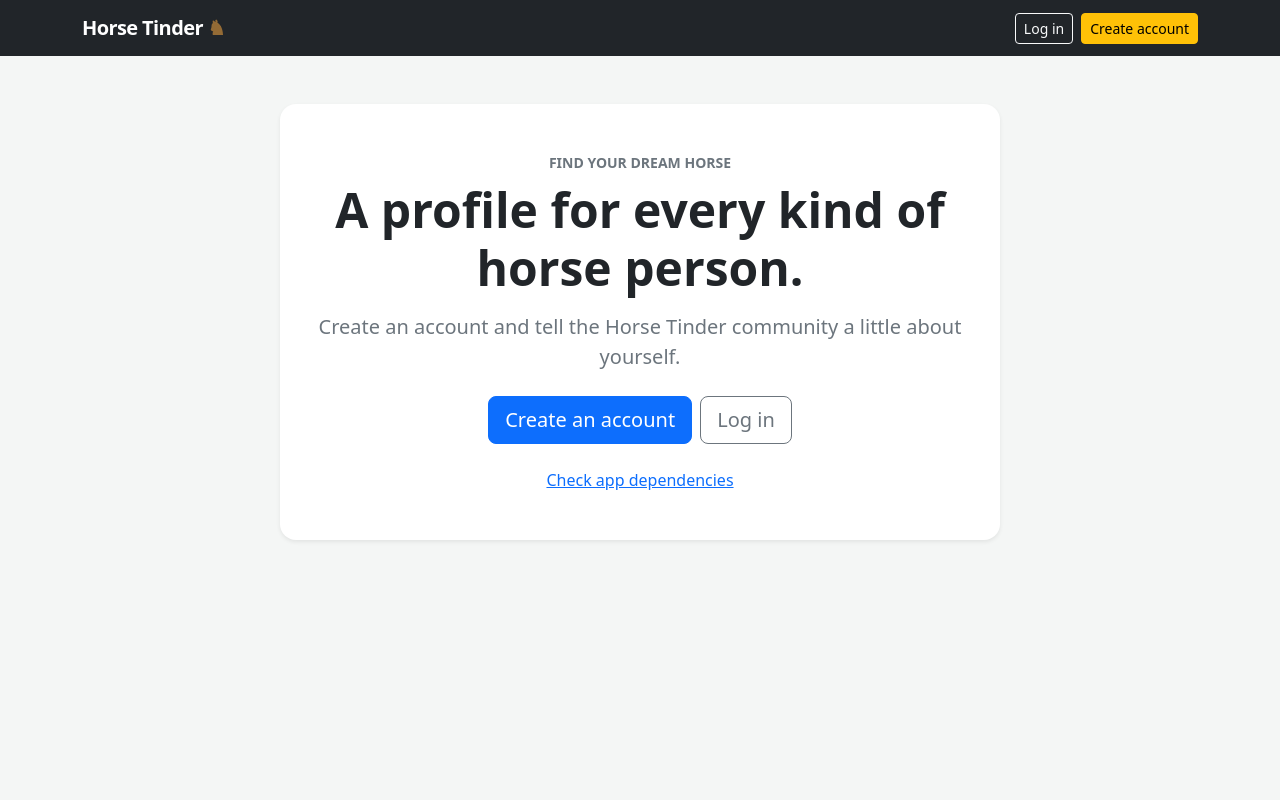
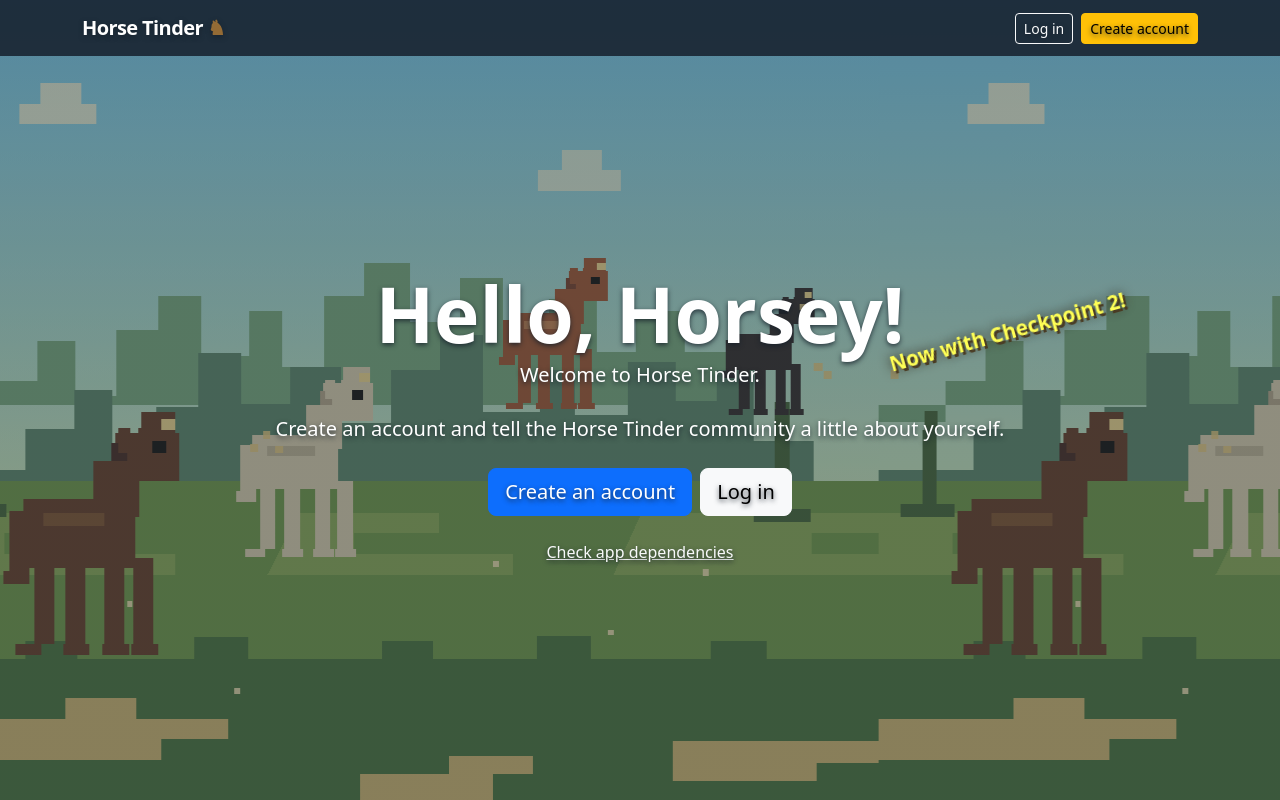
Before and after one commit to HenrikAckler/cs408-horse-tinder, a Flask app: page / in a window 1280 px wide. Run offline with Flask 3, Linux system fonts and the light colour scheme; some libraries are stand-ins or nearby versions.

Commit message:
cp2 done and deployed

```diff
--- a/templates/base.html
+++ b/templates/base.html
@@ -10,10 +10,56 @@
     .navbar-brand { font-weight: 750; letter-spacing: -.03em; }
     .page-card { max-width: 720px; margin-inline: auto; }
     .horse-mark { color: #946b35; }
+    .landing-body {
+      color: white;
+      background-image: linear-gradient(#14202a55, #14202a55), url("{{ url_for('static', filename='images/horse-title-panorama.svg') }}");
+      background-size: auto, auto 100vh;
+      background-repeat: no-repeat, repeat-x;
+      background-position: center, 0 0;
+      animation: panorama-pan 180s linear infinite;
+      text-shadow: 0 2px 5px #17202acc;
+    }
+    .landing-body .navbar { background-color: #17212ddd !important; }
+    .landing-main {
+      min-height: calc(100vh - 56px);
+      display: flex;
+      flex-direction: column;
+      justify-content: center;
+      align-items: center;
+    }
+    .landing-hero { max-width: none; background: transparent; box-shadow: none !important; }
+    .hero-title {
+      position: relative;
+      font-size: clamp(4rem, 6vw, 7rem);
+      transform: translateY(-1.5rem);
+    }
+    .splash {
+      position: absolute;
+      top: calc(100% - 40px);
+      left: 100%;
+      width: max-content;
+      color: #ffff55;
+      font-size: clamp(1rem, 1.6vw, 1.75rem);
+      font-weight: 800;
+      text-shadow: 2px 3px 0 #493b23, 0 0 12px #312a1c;
+      transform: translateX(-50%) rotate(-16deg);
+      transform-origin: top center;
+      animation: bob 1.8s ease-in-out infinite alternate;
+    }
+    .hero-welcome { margin-top: -2rem !important; }
+    @keyframes bob {
+      to { transform: translateX(-50%) rotate(-14deg) scale(1.025); }
+    }
+    @keyframes panorama-pan {
+      to { background-position: center, -237.037vh 0; }
+    }
+    @media (prefers-reduced-motion: reduce) {
+      .landing-body, .splash { animation: none; }
+    }
   </style>
   {% block head %}{% endblock %}
 </head>
-<body>
+<body class="{% block body_class %}{% endblock %}">
   <nav class="navbar navbar-expand-sm navbar-dark bg-dark">
     <div class="container">
       <a class="navbar-brand" href="{{ url_for('index') }}">Horse Tinder <span class="horse-mark">♞</span></a>
@@ -32,7 +78,7 @@
       </div>
     </div>
   </nav>
-  <main class="container py-5">
+  <main class="container py-5 {% block main_class %}{% endblock %}">
     {% with messages = get_flashed_messages(with_categories=true) %}
       {% if messages %}
         <div class="page-card mb-4" aria-live="polite">
--- a/templates/index.html
+++ b/templates/index.html
@@ -1,18 +1,20 @@
 {% extends "base.html" %}
 {% block title %}Welcome | Horse Tinder{% endblock %}
+{% block body_class %}landing-body{% endblock %}
+{% block main_class %}landing-main{% endblock %}
 {% block content %}
-<section class="page-card text-center py-5 px-4 bg-white rounded-4 shadow-sm">
-  <p class="text-uppercase small fw-semibold text-secondary mb-2">Find your dream horse</p>
-  <h1 class="display-5 fw-bold">A profile for every kind of horse person.</h1>
-  <p class="lead text-secondary mt-3">Create an account and tell the Horse Tinder community a little about yourself.</p>
+<section class="page-card landing-hero text-center py-5 px-4">
+  <h1 class="display-3 fw-bold hero-title">Hello, Horsey!<span class="splash">Now with Checkpoint 2!</span></h1>
+  <p class="lead hero-welcome">Welcome to Horse Tinder.</p>
+  <p class="lead mt-4">Create an account and tell the Horse Tinder community a little about yourself.</p>
   {% if current_user %}
     <a class="btn btn-primary btn-lg mt-3" href="{{ url_for('profile') }}">View my profile</a>
   {% else %}
     <div class="d-flex flex-wrap justify-content-center gap-2 mt-4">
       <a class="btn btn-primary btn-lg" href="{{ url_for('register') }}">Create an account</a>
-      <a class="btn btn-outline-secondary btn-lg" href="{{ url_for('login') }}">Log in</a>
+      <a class="btn btn-light btn-lg" href="{{ url_for('login') }}">Log in</a>
     </div>
   {% endif %}
-  <p class="mt-4 mb-0"><a href="{{ url_for('dependencies') }}">Check app dependencies</a></p>
+  <p class="mt-4 mb-0"><a class="link-light" href="{{ url_for('dependencies') }}">Check app dependencies</a></p>
 </section>
 {% endblock %}
```
Also changed, not shown: README.md, 1 other file.
